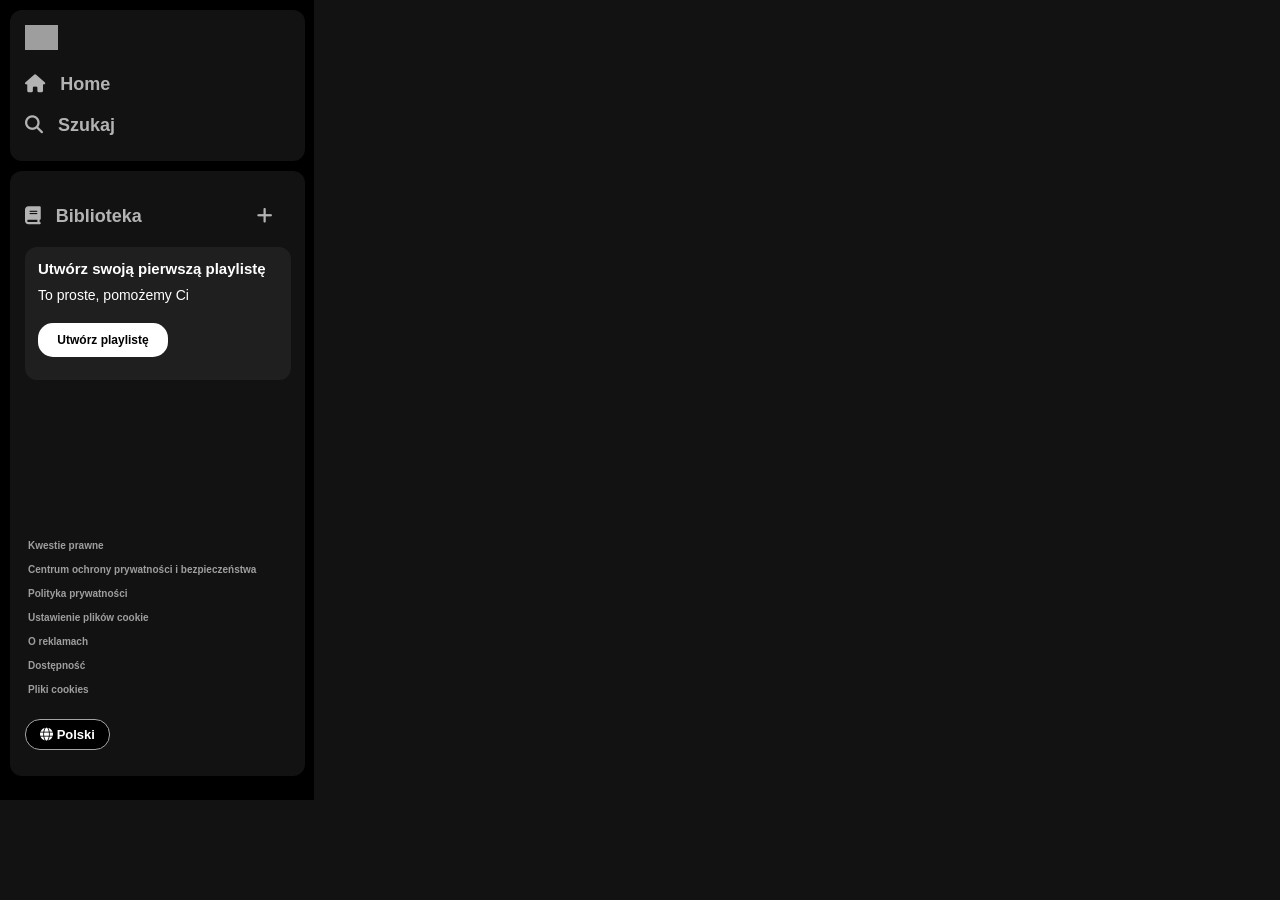
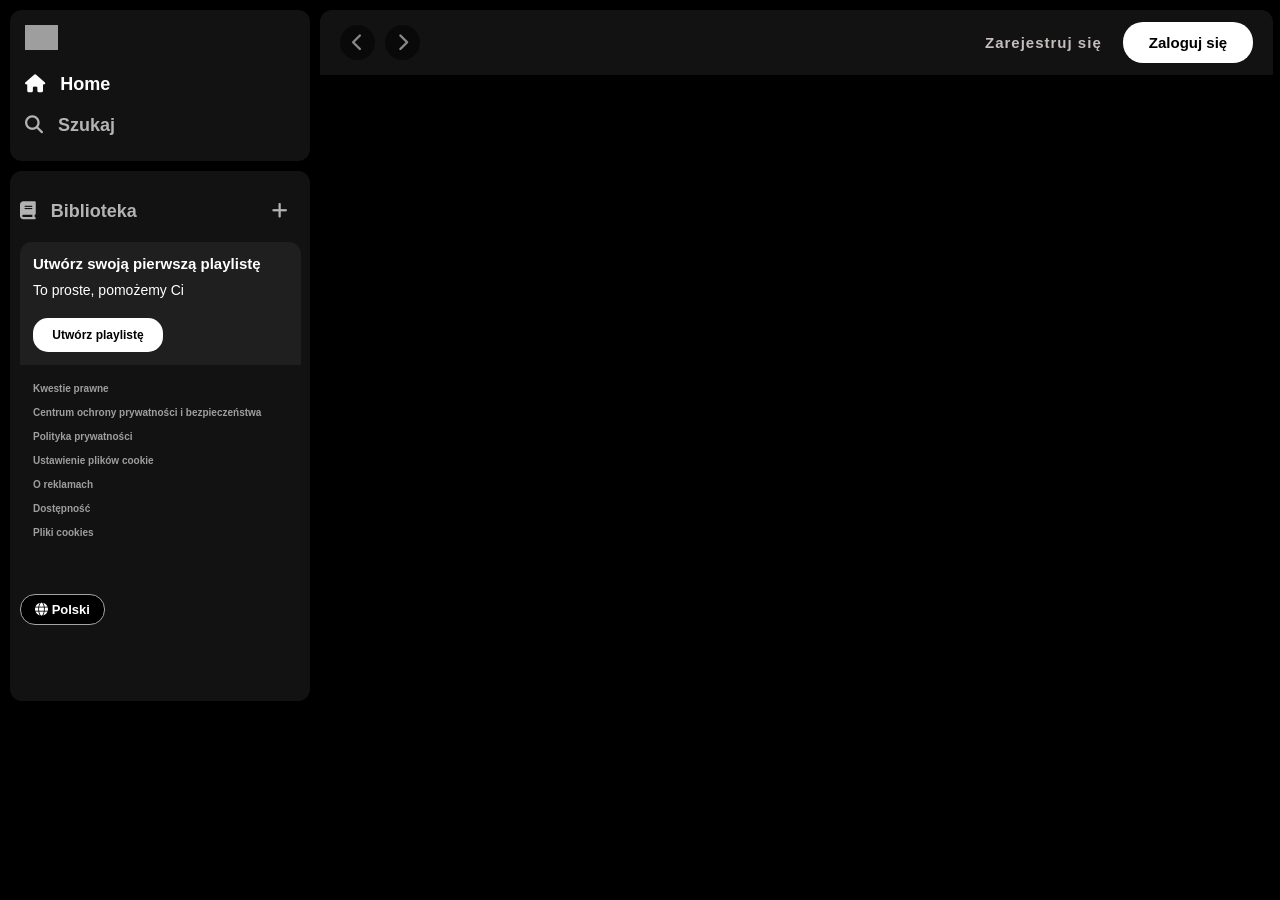
Before and after one commit to dominikdorawaa/Spotify, a PHP site: page / in a window 1280 px wide. Before the commit the page ends 800 px from the top, so only its background shows below. Run offline with PHP 8.4, Linux system fonts and the light colour scheme; some libraries are stand-ins or nearby versions; grey boxes are pictures that could not be loaded.

Commit message:
dodanie paska nawigazyjnego wraz z guzikami do zalogowania sie (bez funkcjonalnosci) oraz wprowadzenie kilki zmian w css i dodanie styli do wyzej wymienionego paska

```diff
--- a/index.php
+++ b/index.php
@@ -1,5 +1,5 @@
 <!DOCTYPE html>
-<html lang="pl">
+    <html lang="pl" xmlns="http://www.w3.org/1999/html">
     <head>
         <meta charset="UTF-8">
         <meta name="viewport" content="width=device-width, initial-scale=1.0">
@@ -12,17 +12,17 @@
     <div class="menu">
         <div class="gora-menu">
             <div class="logo">
-            <a href="#">
+                <a href="index.php" target="_blank">
                     <img src="https://storage.googleapis.com/pr-newsroom-wp/1/2018/11/Spotify_Logo_CMYK_Green.png" alt="logo">
                 </a>
             </div>
             <div class="nawigacja">
                 <ul>
                     <li>
-                    <a href="#">
+
                         <span class="fa fa-home"></span>
                         <span class="ikony">Home</span>
-                    </a>
+
                     </li>
                     <li>
                         <a href="#">
@@ -87,16 +87,35 @@
             </div>
 
             <div class="jezyk">
-            <button class="jezyk_btn">
+                <button type="button"  class="jezyk_btn">
                     <span class="fa-solid fa-globe"></span>
                     Polski
                 </button>
+            </div>
+        </div>
 
+    </div>
+
+
+    <div class="container">
+        <div class="topbar">
+            <div class="strzalki-btn">
+                <button type="button" class="fa-solid fa-chevron-left"></button>
+                <button type="button" class="fa-solid fa-chevron-right"></button>
+            </div>
+
+            <div class="navbar">
+                <ul>
+                    <li>
+                        <a href="#">Zarejestruj się</a>
+                    </li>
+                </ul>
+                <button type="button">Zaloguj się</button>
             </div>
         </div>
 
 
-</div>
+
 
     </body>
 </html>
--- a/styles.css
+++ b/styles.css
@@ -1,122 +1,133 @@
 * {
     padding: 0;
     margin: 0;
+
 }
 
-body{
+body {
     margin: 0;
     font-family: Arial, sans-serif;
-    background-color: #121212;
-    color:white;
+    background-color: #000000;
+    color: white;
 }
 
-.menu{
+.menu {
     position: fixed;
-    left:0;
-    top:0;
-    bottom: 0;
+    left: 0;
+    top: 0;
+    bottom: 75px;
     width: 280px;
-    padding : 10px 24px 24px 10px;
+    padding: 10px 24px 24px 10px;
     background: #000000;
     display: flex;
     flex-direction: column;
     justify-content: space-between;
-
 }
 
-.gora-menu{
+.gora-menu {
     background: #121213;
-    width: 265px;
+    width: 270px;
     padding: 15px;
     border-radius: 12px;
 }
 
-.dol-menu{
+.dol-menu {
     background: #121213;
-    width: 265px;
-    padding: 15px;
+    width: 280px;
+    padding: 10px;
     border-radius: 12px;
     margin-top: 10px;
     display: flex;
     flex-direction: column;
     justify-content: flex-start;
-    flex-grow: 2;
+    flex-grow: 1;
 }
 
-
-
-.menu .nawigacja ul{
+.menu .nawigacja ul {
     list-style: none;
-    margin-top:10px ;
+    margin-top: 10px;
 }
 
 .menu .nawigacja ul li {
     padding: 10px 0;
+    color: white;
+    font-weight: bold;
+    font-size: 18px;
 }
+
 .menu .nawigacja ul li a {
     color: #b3b3b3;
     text-decoration: none;
     font-weight: bold;
-    font-size:18px;
+    font-size: 18px;
 }
 
 .ikony {
     padding: 10px;
 }
-.fa-plus{
+
+.fa-plus {
     margin-top: 0;
-    margin-left: 100px;
+    margin-left: 120px;
 }
-.nawigacja .utworz_playliste{
+
+.nawigacja .utworz_playliste {
     background: #1f1f1f;
-    width: 240px;
+    width: 255px;
     padding: 13px;
     margin-top: 10px;
     border-radius: 12px;
+}
+
+.btn:hover {
+    background: #cccaca;
+    transform: scale(1.04);
+}
 
 
-}
-
-.duzy_tekst{
+.duzy_tekst {
     font-size: 15px;
     margin-bottom: 10px;
     font-weight: bold;
 }
-.maly_tekst{
+
+.maly_tekst {
     font-size: 14px;
 }
 
-.btn{
+.btn {
     background: white;
     padding: 10px;
     border-radius: 15px;
-    border:none;
+    border: none;
     width: 130px;
     font-size: 12px;
     font-weight: bold;
+    cursor: pointer;
 }
 
-
-img{
+.menu .logo img {
     height: 25px;
 }
 
-.menu .nawigacja  ul li a:hover,
+.menu .nawigacja ul li a:hover,
 .menu .nawigacja ul li a:active,
-.menu .nawigacja  ul li a:focus {
+.menu .nawigacja ul li a:focus {
     color: #ffffff;
 }
 
-
 .menu .regulaminy {
     position: absolute;
-    bottom: 100px;
+    bottom: 40px;
+    background: #121213;
+    width: 270px;
+    padding: 10px;
+    height: 300px;
 }
 
 .menu .regulaminy ul {
     list-style: none;
 }
-
 
 .menu .regulaminy ul li a {
     color: #9e9e9e;
@@ -125,22 +136,21 @@ img{
     font-size: 10px;
 }
 
-
-.menu .regulaminy ul li  {
+.menu .regulaminy ul li {
     padding: 3px;
 }
 
 .menu .jezyk {
-    margin-top: 10px;
-    bottom: 50px;
+    margin-top: 15px;
+    bottom: 100px;
     position: absolute;
 }
 
-.jezyk .jezyk_btn{
+.jezyk .jezyk_btn {
     background: #000000;
     padding: 7px;
     border-radius: 15px;
-    border:solid #a6a3a3 1px;
+    border: solid #a6a3a3 1px;
     width: 85px;
     font-size: 13px;
     font-weight: bold;
@@ -148,6 +158,87 @@ img{
     text-align: center;
 }
 
-.jezyk .jezyk_btn:hover{
+.jezyk .jezyk_btn:hover {
     background: #201d1d;
+    transform: scale(1.1)
 }
+
+.container {
+    margin-bottom: 100px;
+    margin-left: 300px;
+    display: flex;
+    flex-direction: column;
+    min-height: 100vh;
+
+
+}
+
+.topbar {
+    display: flex;
+    justify-content: space-between;
+    background: #121213;
+    padding: 12px 20px;
+    align-items: center;
+    margin: 10px 7px -1px 20px;
+    border-radius: 12px 12px 0 0;
+}
+
+.topbar .strzalki-btn button {
+    color: rgba(214, 211, 211, 0.63);
+    width: 35px;
+    height: 35px;
+    margin-right: 10px;
+    border-radius: 100%;
+    font-size: 18px;
+    border: none;
+    background-color: #090909;
+}
+
+.topbar .strzalki-btn {
+    display: flex;
+}
+
+
+.topbar .navbar {
+    display: flex;
+    align-items: center;
+}
+
+.topbar .navbar ul {
+    list-style: none;
+}
+
+.topbar .navbar ul li {
+    display: inline-block;
+    margin: 0 8px;
+    width: 130px;
+}
+
+.topbar .navbar button {
+    background: white;
+    padding: 12px;
+    border-radius: 20px;
+    border: none;
+    width: 130px;
+    font-size: 15px;
+    font-weight: bold;
+    cursor: pointer;
+}
+.topbar .navbar button:hover {
+    background: #dddddd;
+    transform: scale(1.05);
+}
+
+
+.topbar .navbar ul li a {
+    color: #c6bdbd;
+    letter-spacing: 1px;
+    font-weight: bold;
+    font-size: 15px;
+    text-decoration: none;
+}
+
+.topbar .navbar ul li a:hover {
+    color: #dddddd;
+    font-size: 16px;
+}
```
Lines whose indentation alone changed are shown as unchanged.
